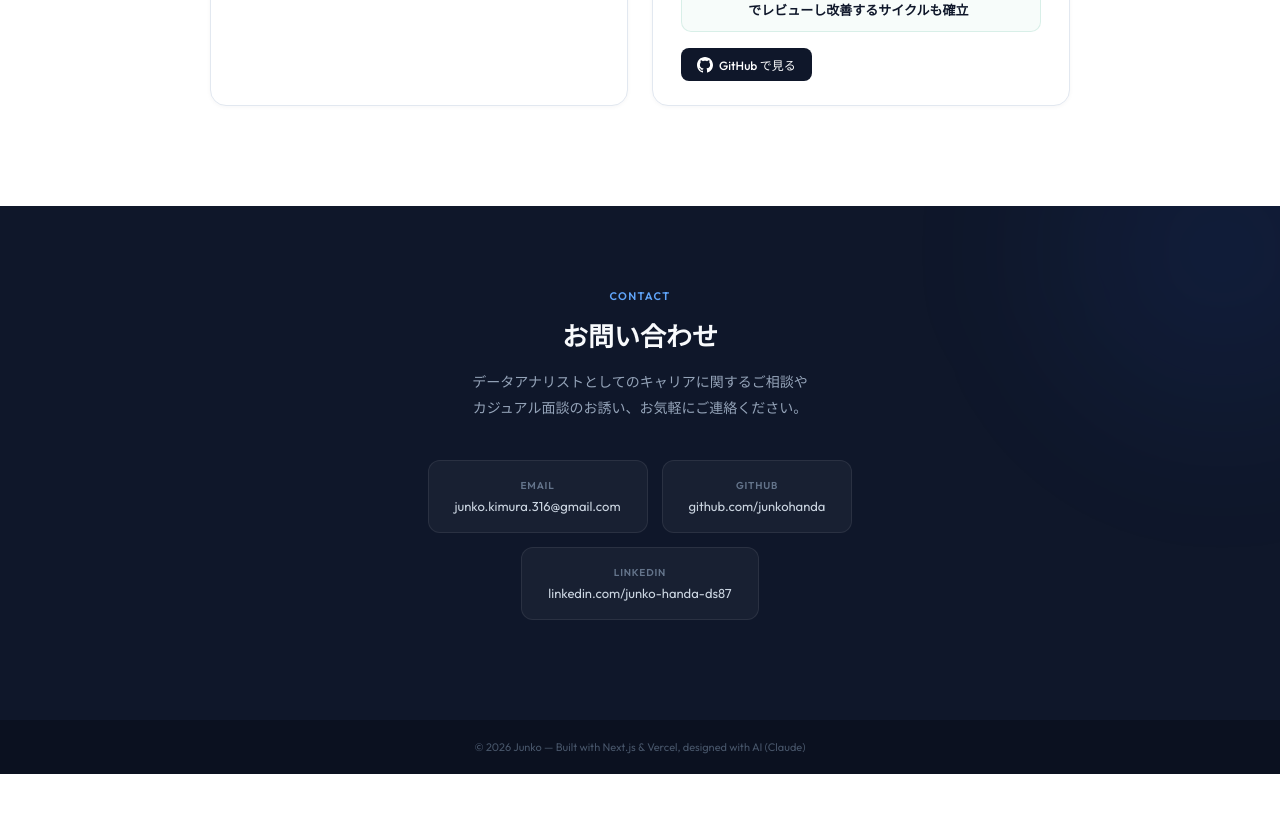
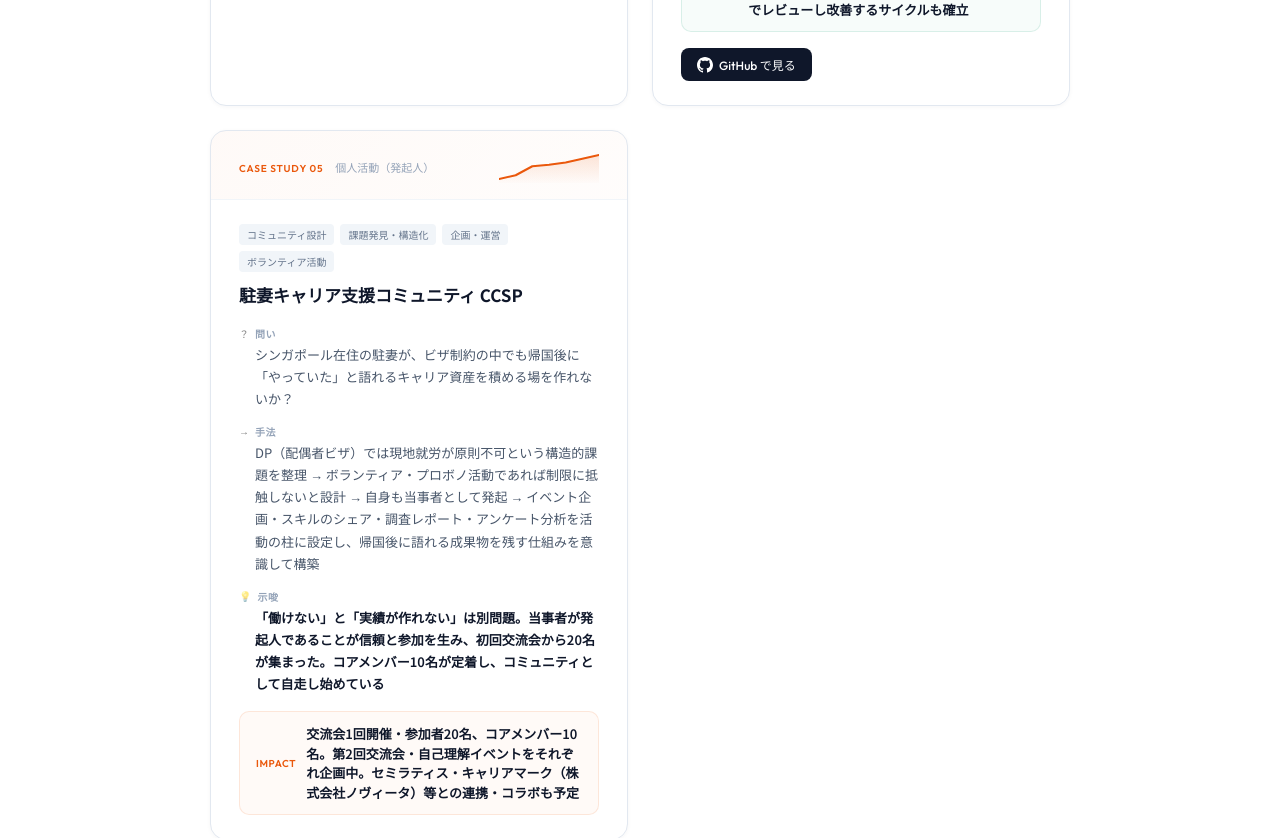
Before and after one commit to junkohanda/portfolio, a Next.js app: page / in a window 1280 px wide. Shown: the part 4060-4898 px from the top of the page. Before the commit the page ends 4834 px from the top, so only its background shows below. Built offline with nearby package versions, Linux system fonts and the light colour scheme.

Commit message:
feat: CCSPプロジェクトをポートフォリオに追加

```diff
--- a/src/app/Portfolio.jsx
+++ b/src/app/Portfolio.jsx
@@ -123,6 +123,23 @@ const portfolioData = {
       color: "#059669",
       chartData: [20, 35, 50, 60, 70, 82, 90],
       github: "https://github.com/junkohanda/nurse-support-app-v2",
+    },
+    {
+      id: 5,
+      title: "駐妻キャリア支援コミュニティ CCSP",
+      tags: ["コミュニティ設計", "課題発見・構造化", "企画・運営", "ボランティア活動"],
+      source: "個人活動（発起人）",
+      question:
+        "シンガポール在住の駐妻が、ビザ制約の中でも帰国後に「やっていた」と語れるキャリア資産を積める場を作れないか？",
+      approach:
+        "DP（配偶者ビザ）では現地就労が原則不可という構造的課題を整理 → ボランティア・プロボノ活動であれば制限に抵触しないと設計 → 自身も当事者として発起 → イベント企画・スキルのシェア・調査レポート・アンケート分析を活動の柱に設定し、帰国後に語れる成果物を残す仕組みを意識して構築",
+      insight:
+        "「働けない」と「実績が作れない」は別問題。当事者が発起人であることが信頼と参加を生み、初回交流会から20名が集まった。コアメンバー10名が定着し、コミュニティとして自走し始めている",
+      impact:
+        "交流会1回開催・参加者20名、コアメンバー10名。第2回交流会・自己理解イベントをそれぞれ企画中。セミラティス・キャリアマーク（株式会社ノヴィータ）等との連携・コラボも予定",
+      color: "#EA580C",
+      chartData: [3, 8, 20, 22, 25, 30, 35],
+      github: null,
     },
   ],
 };
```
